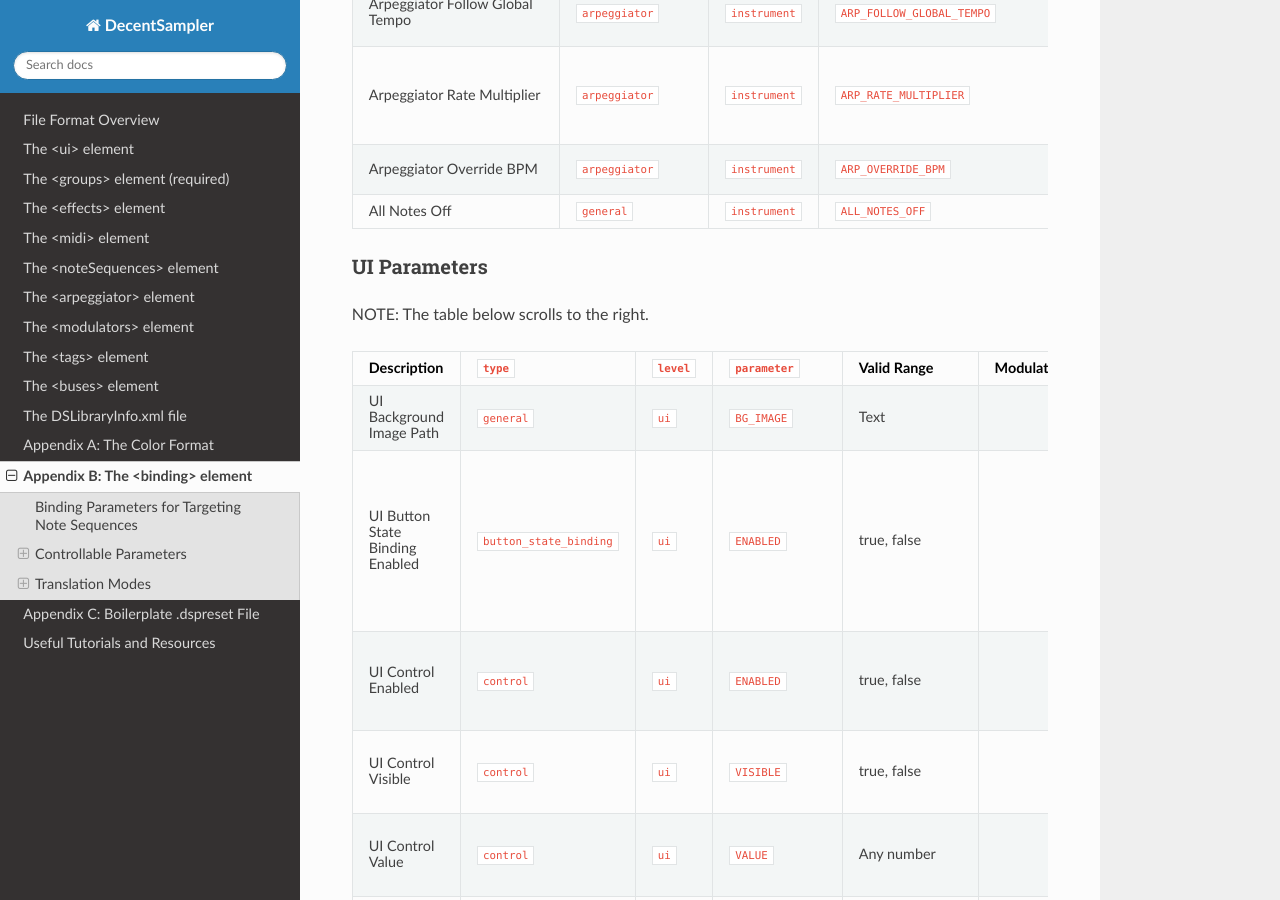
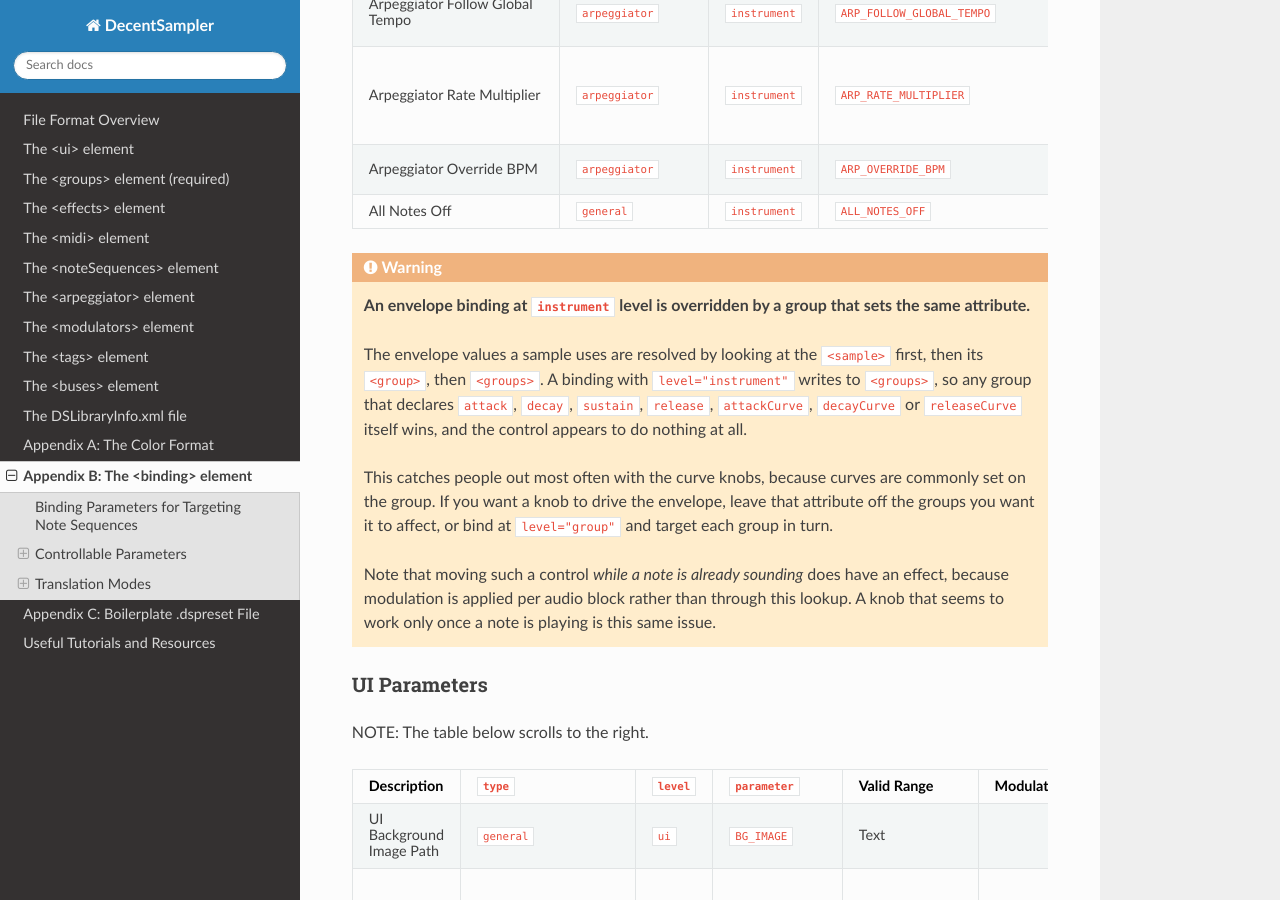
Before and after one commit to DecentSamples/DecentSampler-Developers-Guide, a Sphinx documentation site: the page built from docs/source/appendix-b-the-binding-element.md, in a window 1280 px wide and 900 px high, scrolled down 18494 px. Built offline with Sphinx 7.4.7 and the Read the Docs theme 3.1.0, drawn with Linux system fonts in a browser that asks for light colours.

Commit message:
0000137: Document that a group attribute overrides an instrument-level envelope binding
The envelope values a sample uses are resolved sample, then group, then groups. A
binding at instrument level writes to groups, so a group that sets attack, decay,
sustain, release or any of the curves itself wins and the control appears dead.
It bites hardest on the curve knobs because curves are usually set on the group,
which is what the report is about.

Also notes the related symptom from that report: moving such a control while a
note is already sounding does work, because modulation is applied per audio block
rather than through that lookup.

````diff
--- a/docs/source/appendix-b-the-binding-element.md
+++ b/docs/source/appendix-b-the-binding-element.md
@@ -297,6 +297,24 @@ This is a list of parameters that can be used in conjunction with the `<binding>
 | Arpeggiator Override BPM                             | `arpeggiator`          | `instrument`            | `ARP_OVERRIDE_BPM`              | 1 - 1000                                                      | No          | Only used when `ARP_FOLLOW_GLOBAL_TEMPO` is `false`.                                                                                                                                                                                     |
 | All Notes Off                                        | `general`              | `instrument`            | `ALL_NOTES_OFF`                 | true                                                          |             |                                                                                                                                                               |
 
+
+```{warning}
+**An envelope binding at `instrument` level is overridden by a group that sets the same attribute.**
+
+The envelope values a sample uses are resolved by looking at the `<sample>` first, then its
+`<group>`, then `<groups>`. A binding with `level="instrument"` writes to `<groups>`, so any group
+that declares `attack`, `decay`, `sustain`, `release`, `attackCurve`, `decayCurve` or
+`releaseCurve` itself wins, and the control appears to do nothing at all.
+
+This catches people out most often with the curve knobs, because curves are commonly set on the
+group. If you want a knob to drive the envelope, leave that attribute off the groups you want it to
+affect, or bind at `level="group"` and target each group in turn.
+
+Note that moving such a control *while a note is already sounding* does have an effect, because
+modulation is applied per audio block rather than through this lookup. A knob that seems to work
+only once a note is playing is this same issue.
+```
+
 ### UI Parameters
 
 NOTE: The table below scrolls to the right.
````
Also changed, not shown: docs/source/the-groups-element.md (+1 -1 lines).
